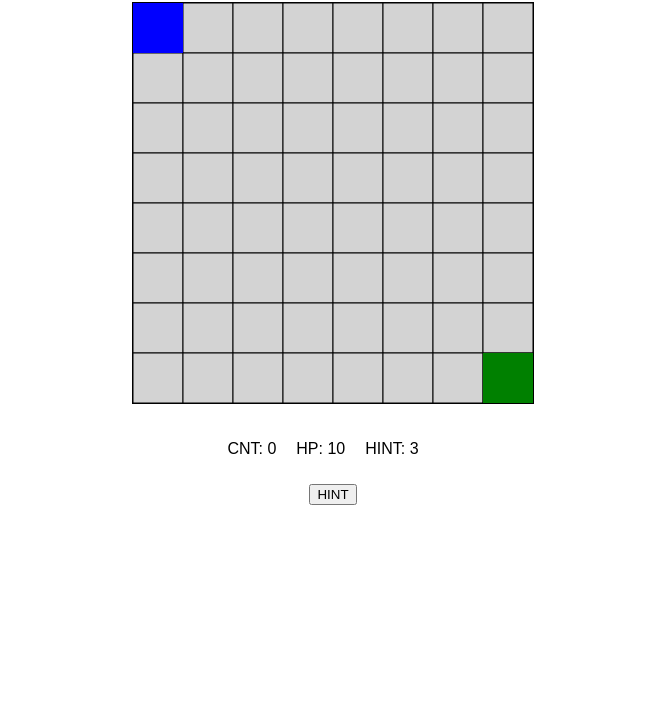
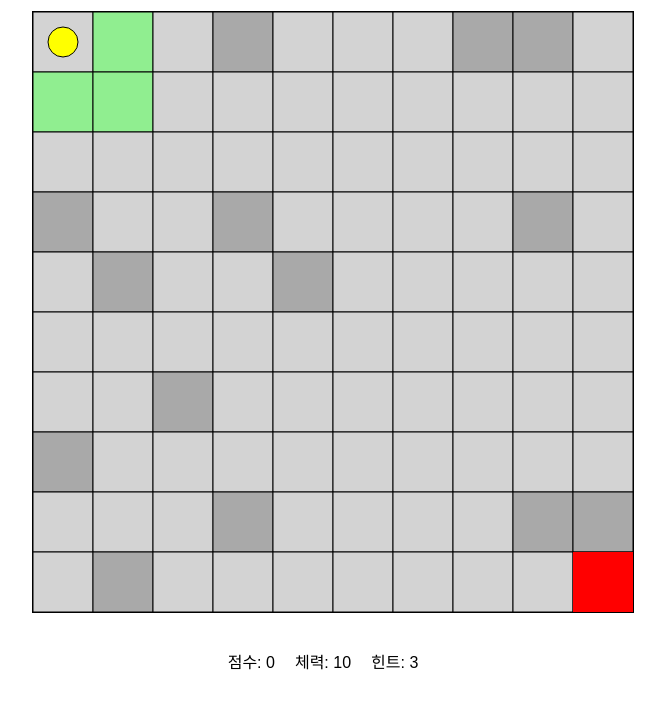
Before and after one commit to kangjung/13-Maze, a plain HTML site: page index.html in a window 1280 px wide. Shown: the part 78-800 px from the top of the page, without its empty margins (307-972 px from the left). Drawn offline with Linux system fonts and the light colour scheme.

Commit message:
이동방식 타일 클릭으로 변경

```diff
--- a/index.html
+++ b/index.html
@@ -1,7 +1,9 @@
 <!DOCTYPE html>
-<html lang="en">
+<html lang="ko">
 <head>
-    <title>js13k</title>
+    <meta charset="UTF-8">
+    <meta name="viewport" content="width=device-width, initial-scale=1.0">
+    <title>js13kgame - 미로 게임</title>
     <style>
         body {
             text-align: center;
@@ -11,11 +13,22 @@
             border: 1px solid black;
             margin: 20px auto;
             display: block;
+            background-color: #f0f0f0;
         }
         #gameInfo {
             display: flex;
             justify-content: center;
             gap: 20px;
+        }
+        #optionContainer {
+            display: none;
+            flex-direction: column;
+            align-items: center;
+            position: absolute;
+            background-color: white;
+            padding: 20px;
+            border: 1px solid black;
+            box-shadow: 0px 0px 10px rgba(0, 0, 0, 0.3);
         }
         button {
             margin: 10px;
@@ -23,128 +36,245 @@
     </style>
 </head>
 <body>
-<h1>js13kgame -13 maze</h1>
-<canvas id="gameCanvas" width="400" height="400"></canvas>
+<h1>미로 게임</h1>
+<canvas id="gameCanvas" width="600" height="600"></canvas>
 <div id="gameInfo">
-    <p>CNT: <span id="score">0</span></p>
-    <p>HP: <span id="health">10</span></p>
-    <p>HINT: <span id="hints">3</span></p>
+    <p>점수: <span id="score">0</span></p>
+    <p>체력: <span id="health">10</span></p>
+    <p>힌트: <span id="hints">3</span></p>
     <p id="gameStatus"></p>
 </div>
-<button onclick="useHint()">HINT</button>
+<div id="optionContainer">
+    <button onclick="move()">이동</button>
+    <button onclick="useHint()">힌트 사용</button>
+    <button onclick="cancel()">취소</button>
+</div>
 
 <script>
     const canvas = document.getElementById('gameCanvas');
     const context = canvas.getContext('2d');
-    const scoreDisplay = document.getElementById('score');
-    const healthDisplay = document.getElementById('health');
-    const hintsDisplay = document.getElementById('hints');
-    const gameStatus = document.getElementById('gameStatus');
-
-    const mazeSize = 8;
-    const cellSize = 50;
-    let playerPosition = { x: 0, y: 0 };
+    const tileSize = 60; // 타일 크기
+    const mazeSize = 10; // 미로 크기
+    const tiles = [];
+    const playerPosition = { row: 0, col: 0 };
+    const endTile = { row: mazeSize - 1, col: mazeSize - 1 };
     let currentScore = 0;
     let playerHealth = 10;
     let hintsAvailable = 3;
     let showHint = false;
+    let selectedTile = null;
 
-    const exitPosition = { x: mazeSize - 1, y: mazeSize - 1 };
+    function initializeMaze() {
+        // 타일 생성
+        for (let row = 0; row < mazeSize; row++) {
+            tiles[row] = [];
+            for (let col = 0; col < mazeSize; col++) {
+                tiles[row][col] = {
+                    x: col * tileSize,
+                    y: row * tileSize,
+                    wall: Math.random() < 0.2, // 벽 확률
+                    revealed: false,
+                    moveable: false
+                };
+            }
+        }
 
-    const maze = Array.from({ length: mazeSize }, () =>
-        Array.from({ length: mazeSize }, () => {
-            const num = Math.floor(Math.random() * 8) - 3;
-            return num === 0 ? 1 : num;
-        })
-    );
+        // 출구 타일을 벽이 아니도록 설정
+        tiles[endTile.row][endTile.col].wall = false;
+
+        // 출발지 타일을 벽이 아니도록 설정
+        tiles[playerPosition.row][playerPosition.col].wall = false;
+
+        // 벽 생성
+        createMaze();
+        drawMaze();
+        updateMoveableTiles(); // 초기 이동 가능한 타일 업데이트
+    }
 
     function drawMaze() {
         context.clearRect(0, 0, canvas.width, canvas.height);
-        for (let i = 0; i < mazeSize; i++) {
-            for (let j = 0; j < mazeSize; j++) {
-                context.fillStyle = 'lightgray';
-                context.fillRect(j * cellSize, i * cellSize, cellSize, cellSize);
-                context.strokeRect(j * cellSize, i * cellSize, cellSize, cellSize);
 
-                if (showHint && Math.abs(playerPosition.x - j) <= 1 && Math.abs(playerPosition.y - i) <= 1) {
-                    context.fillStyle = 'black';
-                    context.font = '16px Arial';
-                    context.textAlign = 'center';
-                    context.textBaseline = 'middle';
-                    context.fillText(maze[i][j], j * cellSize + cellSize / 2, i * cellSize + cellSize / 2);
-                }
+        for (let row = 0; row < mazeSize; row++) {
+            for (let col = 0; col < mazeSize; col++) {
+                const tile = tiles[row][col];
+                const fillColor = getTileColor(tile, row, col);
+                context.fillStyle = fillColor;
+                context.fillRect(tile.x, tile.y, tileSize, tileSize);
+                context.strokeRect(tile.x, tile.y, tileSize, tileSize);
             }
         }
 
-        context.fillStyle = 'green';
-        context.fillRect(exitPosition.x * cellSize, exitPosition.y * cellSize, cellSize, cellSize);
+        // 플레이어 표시
+        context.fillStyle = 'yellow';
+        context.beginPath();
+        context.arc(playerPosition.col * tileSize + tileSize / 2, playerPosition.row * tileSize + tileSize / 2, tileSize / 4, 0, 2 * Math.PI);
+        context.fill();
+        context.stroke();
 
-        context.fillStyle = 'blue';
-        context.fillRect(playerPosition.x * cellSize, playerPosition.y * cellSize, cellSize, cellSize);
+        // 출구 표시
+        context.fillStyle = 'red';
+        context.fillRect(endTile.col * tileSize, endTile.row * tileSize, tileSize, tileSize);
     }
 
-    function updateScore(newScore) {
-        currentScore += newScore;
-        scoreDisplay.textContent = currentScore;
-        healthDisplay.textContent = playerHealth;
-
-        if (currentScore >= 13 || playerHealth <= 0) {
-            gameOver();
-        } else if (playerPosition.x === exitPosition.x && playerPosition.y === exitPosition.y) {
-            // 도착지 왔을때 처리 추가 필요(ex : 다음단계로 넘어가거나 크래딧)
-            gameStatus.textContent = 'end.';
-            document.removeEventListener('keydown', handleKeyPress);
+    function getTileColor(tile, row, col) {
+        if (row === endTile.row && col === endTile.col) {
+            return 'red'; // 종료지점
+        } else if (tile.wall) {
+            return 'darkgray'; // 벽
+        } else if (tile.revealed) {
+            return 'lightyellow'; // 이동한 타일
+        } else if (tile.moveable) {
+            return 'lightgreen'; // 이동 가능한 타일
+        } else {
+            return 'lightgray'; // 기본 색상
         }
     }
 
-    function gameOver() {
-        gameStatus.textContent = 'Game Over!';
-        resetGame();
-        setTimeout(() => {
-            gameStatus.textContent = '';
-            drawMaze();
-        }, 2000);
+    function createMaze() {
+        function isValid(row, col) {
+            return row >= 0 && row < mazeSize && col >= 0 && col < mazeSize;
+        }
+
+        function hasPath() {
+            const directions = [[-1, 0], [1, 0], [0, -1], [0, 1]];
+            const queue = [playerPosition];
+            const visited = new Set([`${playerPosition.row},${playerPosition.col}`]);
+
+            while (queue.length > 0) {
+                const { row, col } = queue.shift();
+                if (row === endTile.row && col === endTile.col) return true;
+                for (const [dr, dc] of directions) {
+                    const newRow = row + dr;
+                    const newCol = col + dc;
+                    if (isValid(newRow, newCol) && !tiles[newRow][newCol].wall && !visited.has(`${newRow},${newCol}`)) {
+                        visited.add(`${newRow},${newCol}`);
+                        queue.push({ row: newRow, col: newCol });
+                    }
+                }
+            }
+            return false;
+        }
+
+        let tries = 0;
+        const maxTries = 1000;
+        while (!hasPath() && tries < maxTries) {
+            for (let row = 0; row < mazeSize; row++) {
+                for (let col = 0; col < mazeSize; col++) {
+                    if (!(row === playerPosition.row && col === playerPosition.col) && !(row === endTile.row && col === endTile.col)) {
+                        tiles[row][col].wall = Math.random() < 0.3; // 벽 확률
+                    }
+                }
+            }
+            tries++;
+        }
+    }
+
+    function updateMoveableTiles() {
+        const directions = [
+            [-1, 0], [1, 0], [0, -1], [0, 1], // 상, 하, 좌, 우
+            [-1, 1], [1, 1], [-1, -1], [1, -1] // 대각선
+        ];
+
+        for (let row = 0; row < mazeSize; row++) {
+            for (let col = 0; col < mazeSize; col++) {
+                tiles[row][col].moveable = false;
+            }
+        }
+
+        for (const [dr, dc] of directions) {
+            const newRow = playerPosition.row + dr;
+            const newCol = playerPosition.col + dc;
+            if (newRow >= 0 && newRow < mazeSize && newCol >= 0 && newCol < mazeSize && !tiles[newRow][newCol].wall) {
+                tiles[newRow][newCol].moveable = true;
+            }
+        }
+
+        drawMaze();
+    }
+
+    function move() {
+        if (selectedTile) {
+            if (selectedTile.row !== undefined && selectedTile.col !== undefined) {
+                const tile = tiles[selectedTile.row][selectedTile.col];
+                if (tile.moveable) {
+                    tiles[playerPosition.row][playerPosition.col].revealed = true; // 현재 위치를 revealed 상태로 설정
+                    playerPosition.row = selectedTile.row;
+                    playerPosition.col = selectedTile.col;
+                    currentScore++;
+                    tiles[playerPosition.row][playerPosition.col].revealed = true;
+                    updateMoveableTiles();
+                    drawMaze();
+                    checkGameOver();
+                } else {
+                    alert('이동할 수 없는 타일입니다.');
+                }
+            } else {
+                alert('선택된 타일이 유효하지 않습니다.');
+            }
+            document.getElementById('optionContainer').style.display = 'none';
+            selectedTile = null;
+        }
+    }
+
+    function useHint() {
+        if (hintsAvailable > 0) {
+            hintsAvailable--;
+            document.getElementById('hints').textContent = hintsAvailable;
+            showHint = true;
+            updateMoveableTiles();
+            setTimeout(() => {
+                showHint = false;
+                drawMaze();
+            }, 2000);
+        }
+    }
+
+    function cancel() {
+        document.getElementById('optionContainer').style.display = 'none';
+        selectedTile = null;
+    }
+
+    function handleCanvasClick(event) {
+        const rect = canvas.getBoundingClientRect();
+        const x = event.clientX - rect.left;
+        const y = event.clientY - rect.top;
+        const row = Math.floor(y / tileSize);
+        const col = Math.floor(x / tileSize);
+        if (row >= 0 && row < mazeSize && col >= 0 && col < mazeSize) {
+            const tile = tiles[row][col];
+            if (tile.moveable) {
+                selectedTile = { row, col };
+                const optionContainer = document.getElementById('optionContainer');
+                optionContainer.style.display = 'flex';
+                optionContainer.style.left = `${col * tileSize}px`;
+                optionContainer.style.top = `${row * tileSize + tileSize}px`;
+            }
+        }
+    }
+
+    function checkGameOver() {
+        if (playerPosition.row === endTile.row && playerPosition.col === endTile.col) {
+            document.getElementById('gameStatus').textContent = '성공.';
+            document.removeEventListener('click', handleCanvasClick);
+        }
     }
 
     function resetGame() {
         currentScore = 0;
         playerHealth = 10;
         hintsAvailable = 3;
-        playerPosition = { x: 0, y: 0 };
-        scoreDisplay.textContent = currentScore;
-        healthDisplay.textContent = playerHealth;
-        hintsDisplay.textContent = hintsAvailable;
-        document.addEventListener('keydown', handleKeyPress);
+        playerPosition.row = 0;
+        playerPosition.col = 0;
+        tiles.length = 0;
+        initializeMaze();
+        document.getElementById('score').textContent = currentScore;
+        document.getElementById('health').textContent = playerHealth;
+        document.getElementById('hints').textContent = hintsAvailable;
+        document.getElementById('gameStatus').textContent = '';
+        document.addEventListener('click', handleCanvasClick);
     }
 
-    function useHint() {
-        if (hintsAvailable > 0) {
-            hintsAvailable--;
-            hintsDisplay.textContent = hintsAvailable;
-            showHint = true;
-            setTimeout(() => {
-                showHint = false;
-                drawMaze();
-            }, 2000);
-            drawMaze();
-        }
-    }
-
-    function handleKeyPress(event) {
-        const { x, y } = playerPosition;
-        if (event.key === 'ArrowUp' && y > 0) playerPosition.y -= 1;
-        if (event.key === 'ArrowDown' && y < mazeSize - 1) playerPosition.y += 1;
-        if (event.key === 'ArrowLeft' && x > 0) playerPosition.x -= 1;
-        if (event.key === 'ArrowRight' && x < mazeSize - 1) playerPosition.x += 1;
-
-        const newScore = maze[playerPosition.y][playerPosition.x];
-        playerHealth -= 1;
-        updateScore(newScore);
-        drawMaze();
-    }
-
-    document.addEventListener('keydown', handleKeyPress);
-    drawMaze();
+    document.addEventListener('DOMContentLoaded', resetGame);
 </script>
 </body>
 </html>
```
